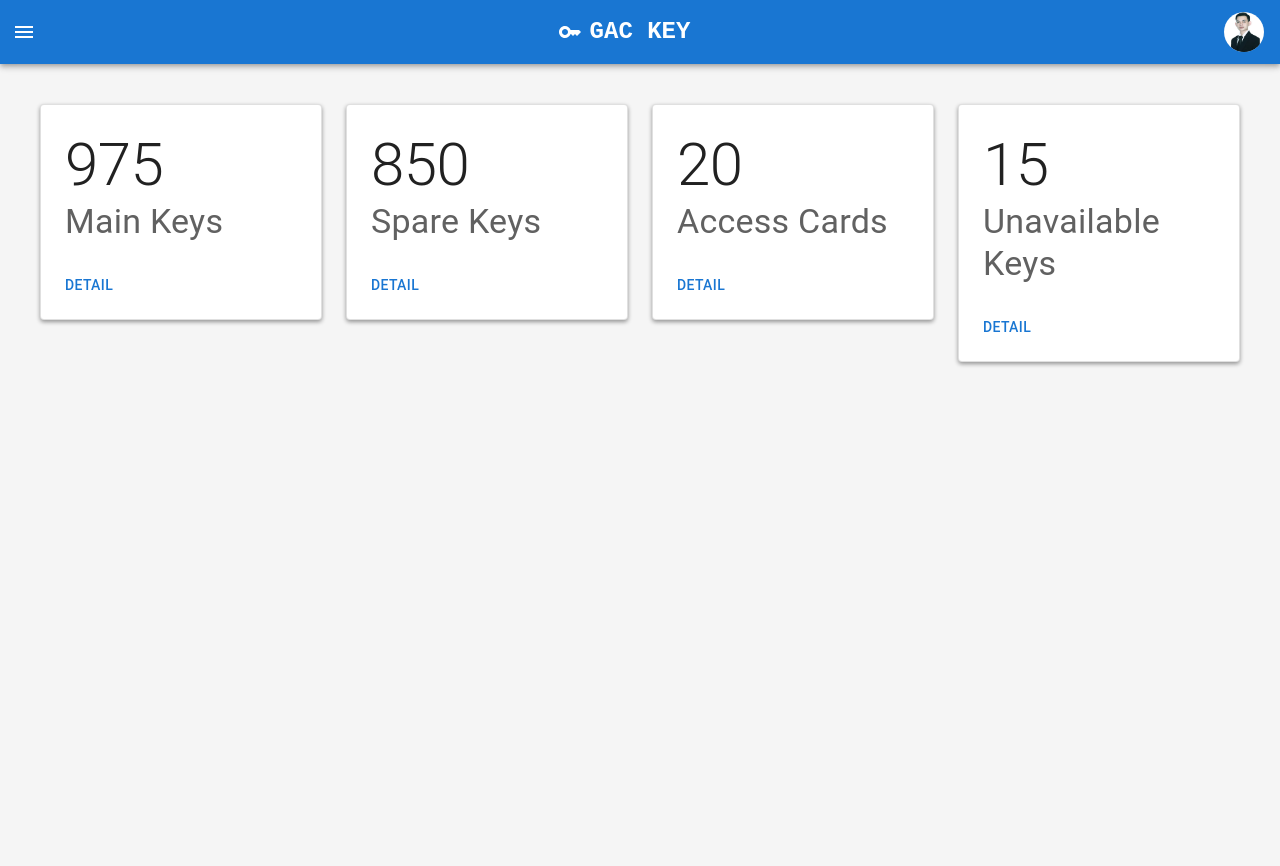
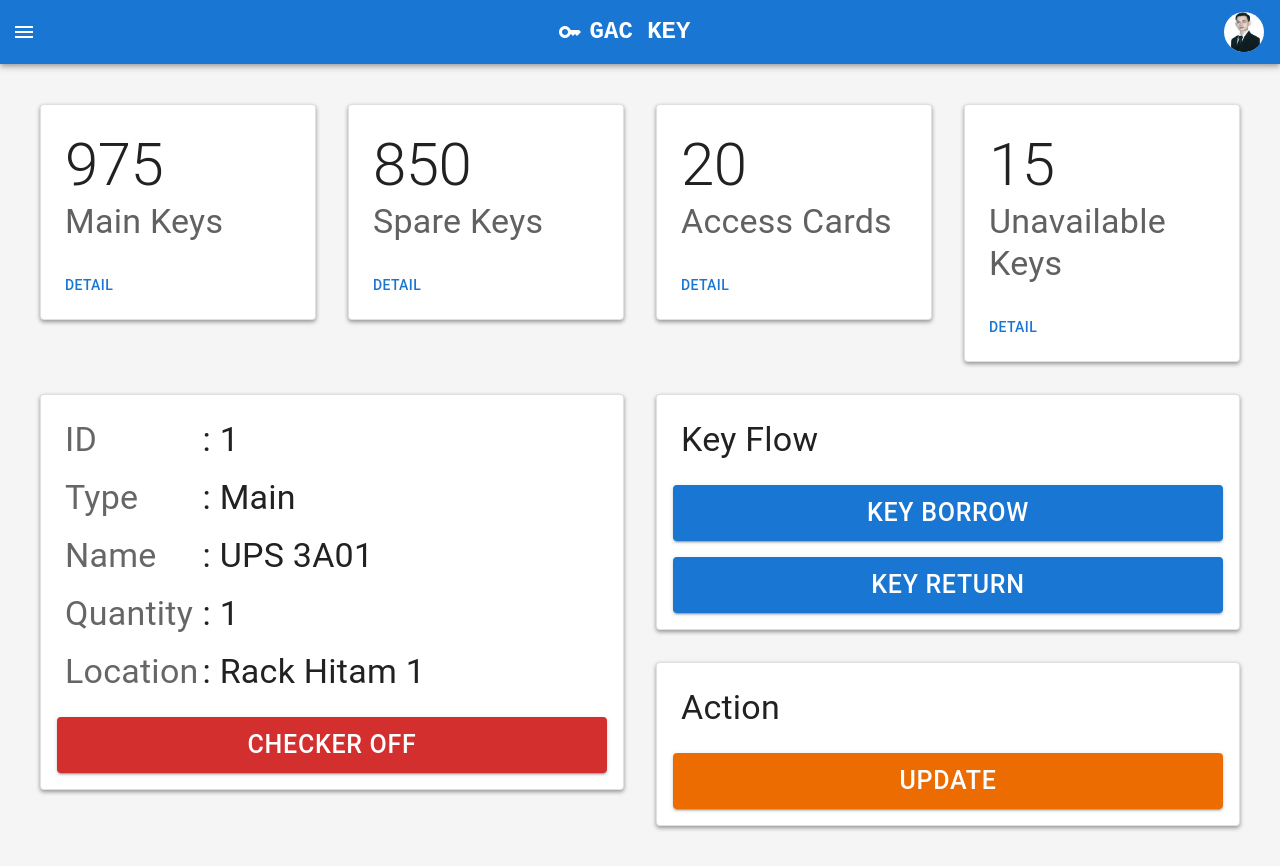
Before and after one commit to bimabca23/gac-key, a React (Create React App) app: page / in a window 1280 px wide. Before the commit the page ends 800 px from the top, so only its background shows below. Built offline with nearby package versions, Linux system fonts and the light colour scheme.

Commit message:
Update dashboard page

```diff
--- a/src/Pages/Dashboard.tsx
+++ b/src/Pages/Dashboard.tsx
@@ -1,15 +1,21 @@
-import { Box } from "@mui/material";
+import Box from "@mui/material/Box";
+import ActionBox from "../Components/ActionBox";
 import CountCard from "../Components/CountCard";
+import KeyCheck from "../Components/KeyCheck";
 
 export default function Pages() {
   return (
     <Box p={5}>
-      <Box display={"flex"} flexGrow={0} gap={3}>
+      <Box display={"flex"} flexGrow={0} gap={4}>
         <CountCard count="975" text="Main Keys" />
         <CountCard count="850" text="Spare Keys" />
         <CountCard count="20" text="Access Cards" />
         <CountCard count="15" text="Unavailable Keys" />
       </Box>
+      <Box display={"flex"} flexGrow={0} gap={4} mt={4}>
+        <KeyCheck />
+        <ActionBox />
+      </Box>
     </Box>
   );
 }
```
